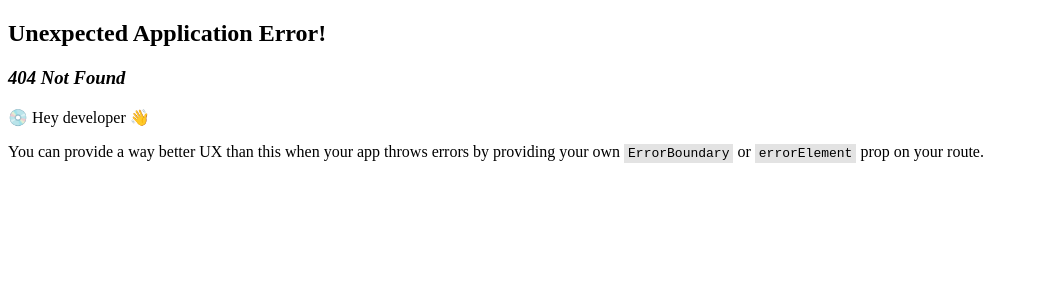
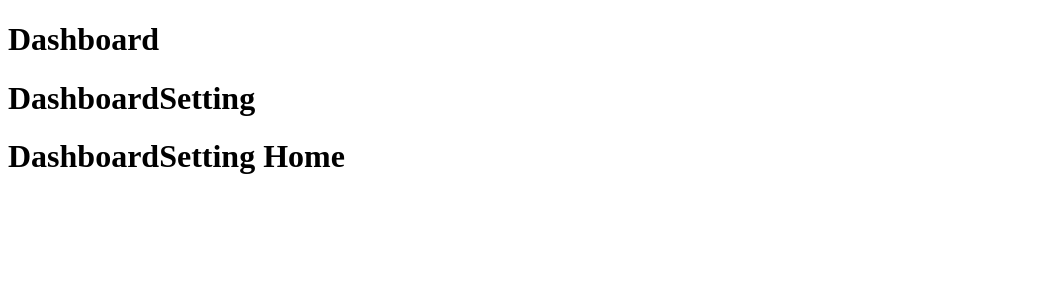
Before and after one commit to jieun-107/react-router, a React (Vite) app: page /dashboard/setting in a window 1280 px wide. Before the commit this address had no page. Shown: the top 300 px of the page, without its empty margins (0-1039 px from the left). Built offline with nearby package versions, Linux system fonts and the light colour scheme.

Commit message:
중첩 라우트와 인덱스 라우트

```diff
--- /dev/null
+++ b/src/pages/dashboard/Dashboard.tsx
@@ -0,0 +1,11 @@
+import { Outlet } from "react-router";
+
+export default function Dashboard() {
+  return (
+    <>
+      <h1>Dashboard</h1>
+      {/* 하위 라우트가 여기 렌더링 됨 */}
+      <Outlet />
+    </>
+  )
+}
--- /dev/null
+++ b/src/pages/dashboard/DashboardHome.tsx
@@ -0,0 +1,7 @@
+export default function DashboardHome() {
+  return (
+    <>
+      <h1>DashboardHome Component</h1>
+    </>
+  )
+}
--- /dev/null
+++ b/src/pages/dashboard/DashboardSetting.tsx
@@ -0,0 +1,10 @@
+import { Outlet } from "react-router";
+
+export default function DashboardSetting() {
+  return (
+    <>
+      <h1>DashboardSetting</h1>
+      <Outlet />
+    </>
+  )
+}
--- a/src/routes/index.tsx
+++ b/src/routes/index.tsx
@@ -1,6 +1,9 @@
 import { createBrowserRouter, RouterProvider } from "react-router";
 import Home from "../pages/Home";
 import About from "../pages/About";
+import DashboardHome from "../pages/dashboard/DashboardHome";
+import Dashboard from "../pages/dashboard/Dashboard";
+import DashboardSetting from "../pages/dashboard/DashboardSetting";
 
 const router = createBrowserRouter([
   {
@@ -13,8 +16,27 @@ const router = createBrowserRouter([
   },
   {
     path: "/post",
-    element: <h1>Post page</h1>
-  }
+    element: <h1>Post page</h1>,
+  },
+  {
+    path: "/dashboard",
+    Component: Dashboard,
+    children: [
+      {
+        // path: "", // /dashboard
+        index: true, // 인덱스 라우트
+        Component: DashboardHome,
+      },
+      {
+        path: "setting", // /dashboard/setting (children 속성으로 중첩된 path에는 /를 적지 않음.)
+        Component: DashboardSetting,
+        children: [{
+          index: true,
+          element: <h1>DashboardSetting Home</h1>
+        }]
+      }
+    ],
+  },
 ]);
 
 export default function Router() {
```
